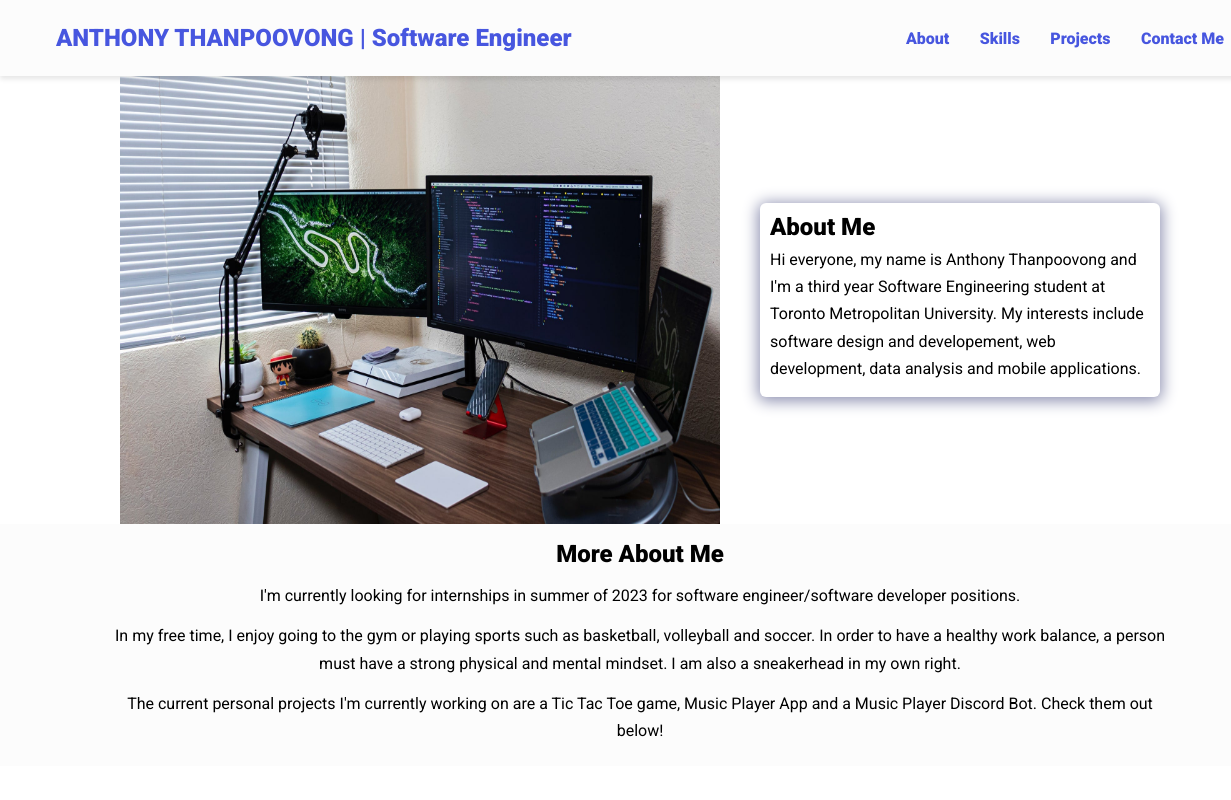
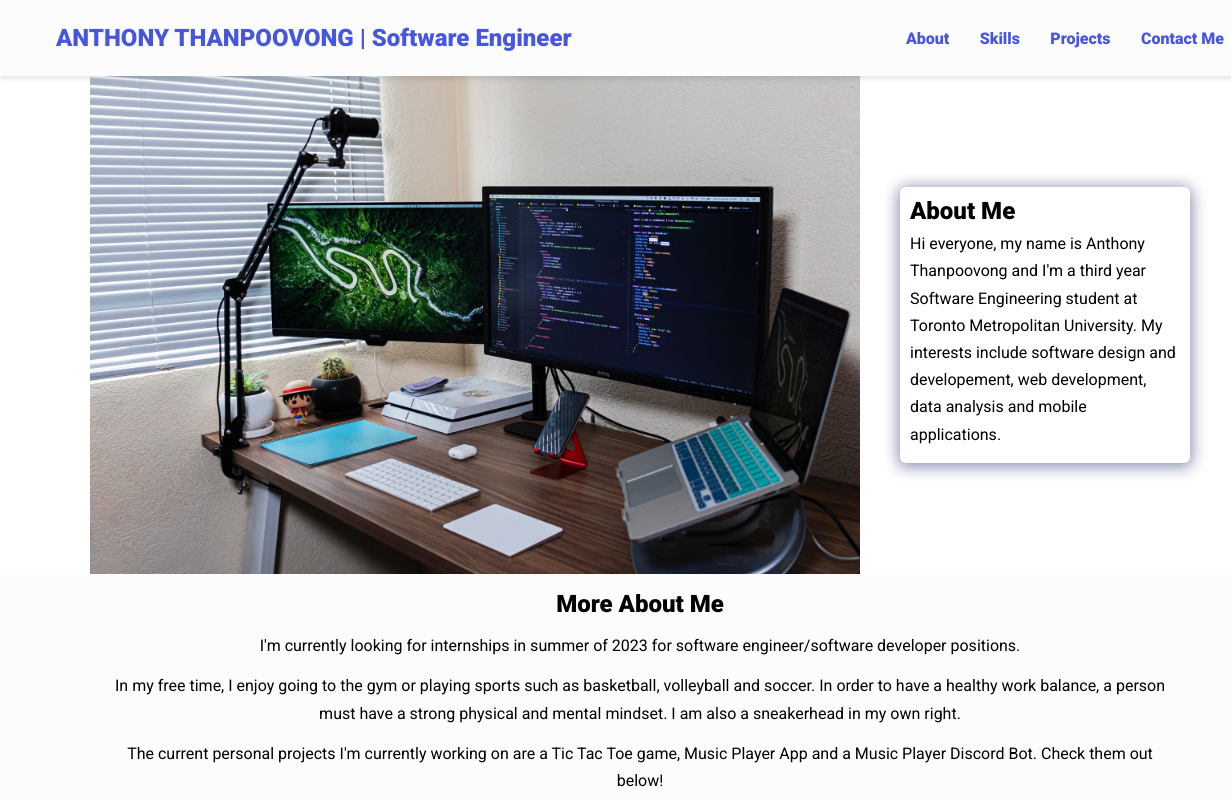
Before and after one commit to anthonythanpoovong/Portfolio-Website-v.1, a plain HTML site: page index.html in a window 1280 px wide. Shown: the top 800 px of the page, 0-1231 px from the left. Drawn offline with nearby package versions, Linux system fonts and the light colour scheme.

Commit message:
Update styles.css

```diff
--- a/assets/css/styles.css
+++ b/assets/css/styles.css
@@ -111,8 +111,8 @@ nav ul li {
 }
 
 .hero img {
-  height: 28rem;
-  width: 37.5rem;
+  height: auto;
+  max-width: 70%;
 }
 
 .bio {
```
